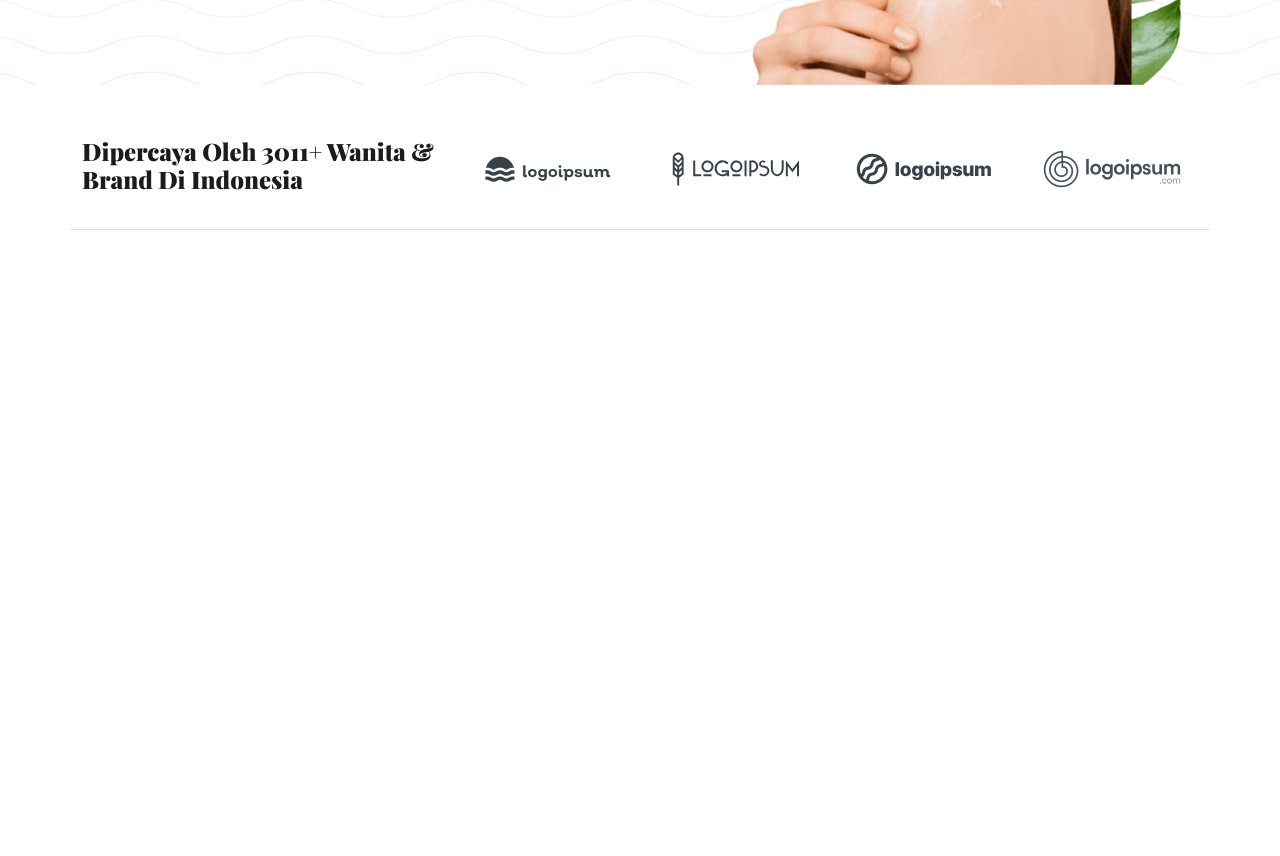
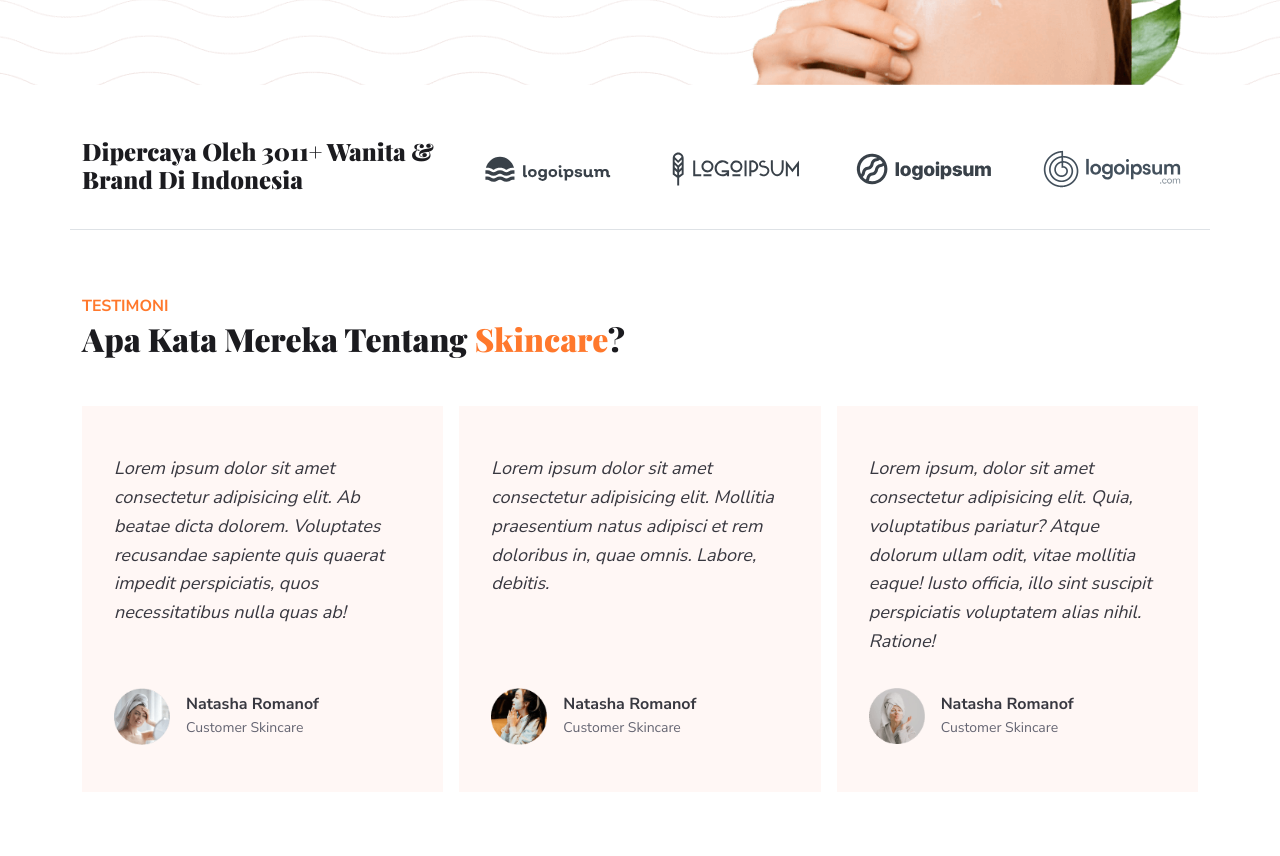
Before and after one commit to shendrongddv/ShendroKit-136, a plain HTML site: page index.html in a window 1280 px wide. Shown: the part 559-1415 px from the top of the page. Before the commit the page ends 800 px from the top, so only its background shows below. Drawn offline with nearby package versions, Linux system fonts and the light colour scheme.

Commit message:
first commit

```diff
--- a/dist/css/app.css
+++ b/dist/css/app.css
@@ -7,9 +7,9 @@
   --clr-brand: #ff782c;
   --clr-brand-dark: #dd6621;
   --clr-body: #383840;
+  --clr-body-light: hsl(240, 6%, 42%);
   --clr-body-dark: #1b1b1f;
-  --c-brand-rgb: 248, 54, 145;
-  --c-light: #f6f6f6;
+  --clr-base: #fff7f5;
 
   --ff-body: "Nunito Sans", sans-serif;
   --ff-heading: "Playfair Display", sans-serif;
@@ -59,11 +59,6 @@ img {
 }
 
 /* UTILITY */
-.sectionPadding {
-  padding-top: 4rem;
-  padding-bottom: 4rem;
-}
-
 .logoBrand {
   height: 1.5rem;
 }
@@ -72,6 +67,26 @@ img {
   font-size: 3.5rem;
   font-weight: 900;
   line-height: 1.2;
+}
+
+.sectionPadding {
+  padding-top: 4rem;
+  padding-bottom: 4rem;
+}
+
+.sectionSubtitle {
+  font-family: var(--ff-body);
+  font-weight: 700;
+  color: var(--clr-brand);
+  text-transform: uppercase;
+}
+
+.sectionTitle {
+  color: var(--clr-body-dark);
+}
+
+.sectionBrand {
+  color: var(--clr-brand);
 }
 
 .btn {
@@ -136,6 +151,49 @@ img {
   fill: var(--clr-brand);
 }
 
+/* REVIEW */
+.reviewCard {
+  height: 100%;
+  width: 100%;
+  padding: 3rem 2rem;
+  background-color: var(--clr-base);
+  display: flex;
+  flex-direction: column;
+  gap: 1rem;
+}
+
+.reviewCard_text {
+  font-size: 1.125rem;
+  font-style: italic;
+}
+
+.reviewCard__footer {
+  margin-top: auto;
+  display: flex;
+  flex-direction: row;
+  align-items: center;
+  gap: 1rem;
+}
+
+.reviewCard__media {
+  height: 3.5rem;
+  aspect-ratio: 1 / 1;
+  border-radius: 50%;
+}
+
+.reviewCard__content {
+  display: flex;
+  flex-direction: column;
+}
+
+.reviewCard__name {
+  font-weight: 700;
+}
+
+.reviewCard__status {
+  color: var(--clr-body-light);
+}
+
 /* MEDIA QUERY */
 /* `sm` applies to x-small devices (portrait phones, less than 576px) */
 @media (max-width: 575.98px) {
--- a/index.html
+++ b/index.html
@@ -23,7 +23,7 @@
     <!-- Main -->
     <main>
       <!-- Hero -->
-      <section id="hero" class="section-padding">
+      <section id="hero">
         <div class="container">
           <div class="row gy-4 justify-content-between align-items-center">
             <div class="col-lg-6 text-center text-lg-start">
@@ -73,6 +73,84 @@
           </div>
         </div>
       </section>
+
+      <!-- Review -->
+      <section id="review" class="sectionPadding">
+        <div class="container">
+          <div class="row mb-4">
+            <div class="col-12 text-center text-lg-start">
+              <span class="sectionSubtitle">Testimoni</span>
+              <h2 class="sectionTitle">
+                Apa Kata Mereka Tentang
+                <span class="sectionBrand">Skincare</span>?
+              </h2>
+            </div>
+          </div>
+
+          <!-- Review Cards -->
+          <div class="row g-3 mt-3 justify-content-stretch">
+            <!-- Card -->
+            <div class="col-lg-4">
+              <div class="reviewCard">
+                <p class="reviewCard_text">
+                  Lorem ipsum dolor sit amet consectetur adipisicing elit. Ab
+                  beatae dicta dolorem. Voluptates recusandae sapiente quis
+                  quaerat impedit perspiciatis, quos necessitatibus nulla quas
+                  ab!
+                </p>
+                <div class="reviewCard__footer">
+                  <div class="reviewCard__media">
+                    <img src="./dist/img/headshoot-1.png" alt="" />
+                  </div>
+                  <div class="reviewCard__content">
+                    <span class="reviewCard__name">Natasha Romanof</span>
+                    <small class="reviewCard__status">Customer Skincare</small>
+                  </div>
+                </div>
+              </div>
+            </div>
+            <!-- Card -->
+            <div class="col-lg-4">
+              <div class="reviewCard">
+                <p class="reviewCard_text">
+                  Lorem ipsum dolor sit amet consectetur adipisicing elit.
+                  Mollitia praesentium natus adipisci et rem doloribus in, quae
+                  omnis. Labore, debitis.
+                </p>
+                <div class="reviewCard__footer">
+                  <div class="reviewCard__media">
+                    <img src="./dist/img/headshoot-2.png" alt="" />
+                  </div>
+                  <div class="reviewCard__content">
+                    <span class="reviewCard__name">Natasha Romanof</span>
+                    <small class="reviewCard__status">Customer Skincare</small>
+                  </div>
+                </div>
+              </div>
+            </div>
+            <!-- Card -->
+            <div class="col-lg-4">
+              <div class="reviewCard">
+                <p class="reviewCard_text">
+                  Lorem ipsum, dolor sit amet consectetur adipisicing elit.
+                  Quia, voluptatibus pariatur? Atque dolorum ullam odit, vitae
+                  mollitia eaque! Iusto officia, illo sint suscipit perspiciatis
+                  voluptatem alias nihil. Ratione!
+                </p>
+                <div class="reviewCard__footer">
+                  <div class="reviewCard__media">
+                    <img src="./dist/img/headshoot-3.png" alt="" />
+                  </div>
+                  <div class="reviewCard__content">
+                    <span class="reviewCard__name">Natasha Romanof</span>
+                    <small class="reviewCard__status">Customer Skincare</small>
+                  </div>
+                </div>
+              </div>
+            </div>
+          </div>
+        </div>
+      </section>
     </main>
 
     <!-- Footer -->
```
Also changed, not shown: dist/img/headshoot-1.png (added), dist/img/headshoot-2.png (added), dist/img/headshoot-3.png (added), dist/img/headshoot-4.png (added).
